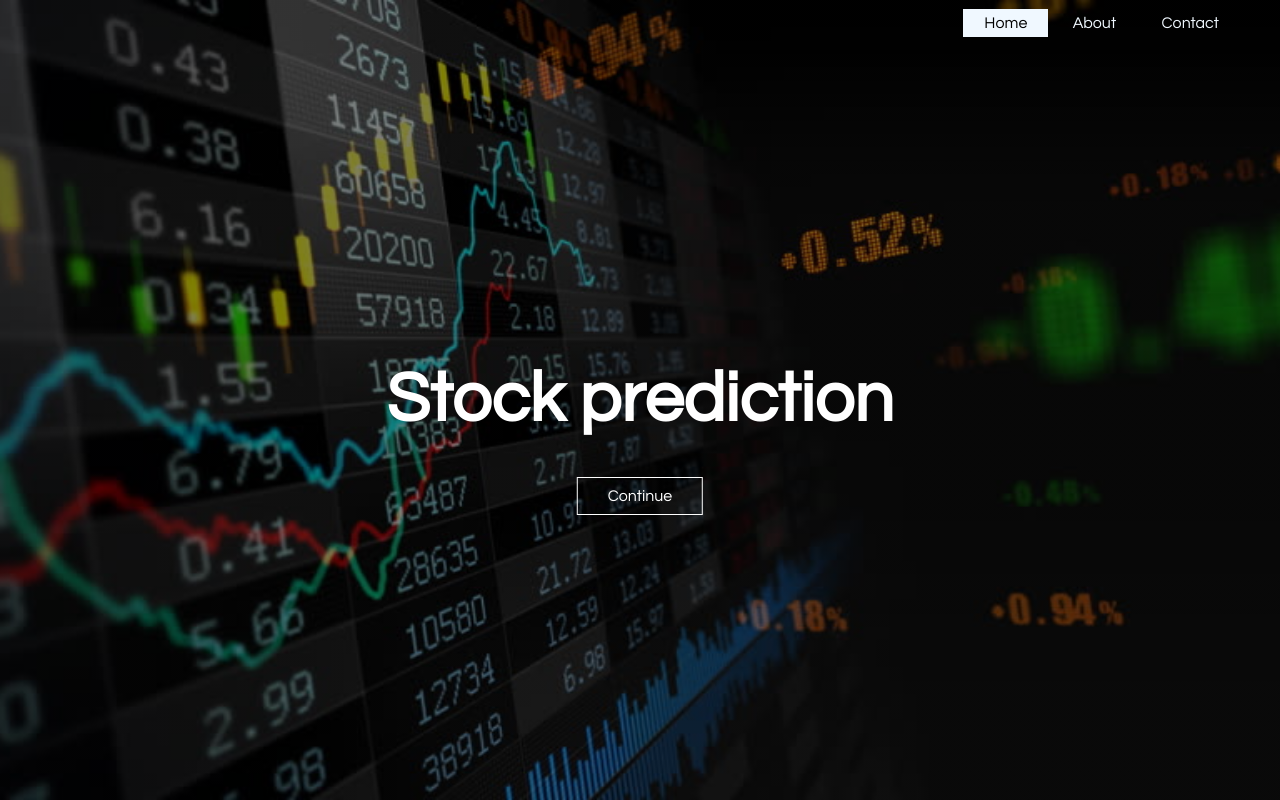
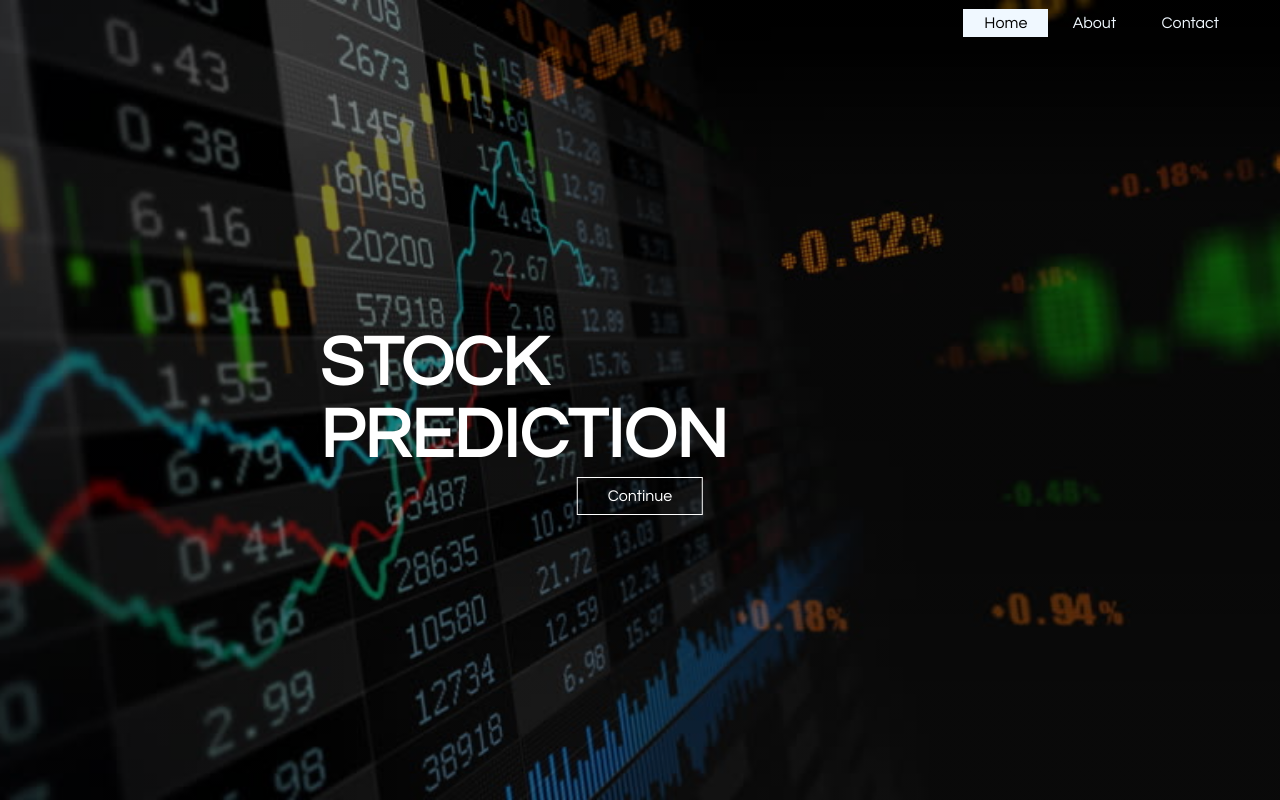
Before and after one commit to tanus786/stocks_project, a plain HTML site: page index.html in a window 1280 px wide. Drawn offline with Linux system fonts and the light colour scheme.

Commit message:
Update index.html

```diff
--- a/index.html
+++ b/index.html
@@ -5,7 +5,7 @@
     <meta charset="UTF-8">
     <meta http-equiv="X-UA-Compatible" content="IE=edge">
     <meta name="viewport" content="width=device-width, initial-scale=1.0">
-    <title>Stock prediction</title>
+    <title>Stock Prediction</title>
     <link rel="stylesheet" href="style.css">
 </head>
 
@@ -27,7 +27,7 @@
 
         </div>
         <div class="Title">
-            <h1>Stock prediction</h1>
+            <h1>STOCK PREDICTION</h1>
 
         </div>
         <div class="button">
```
